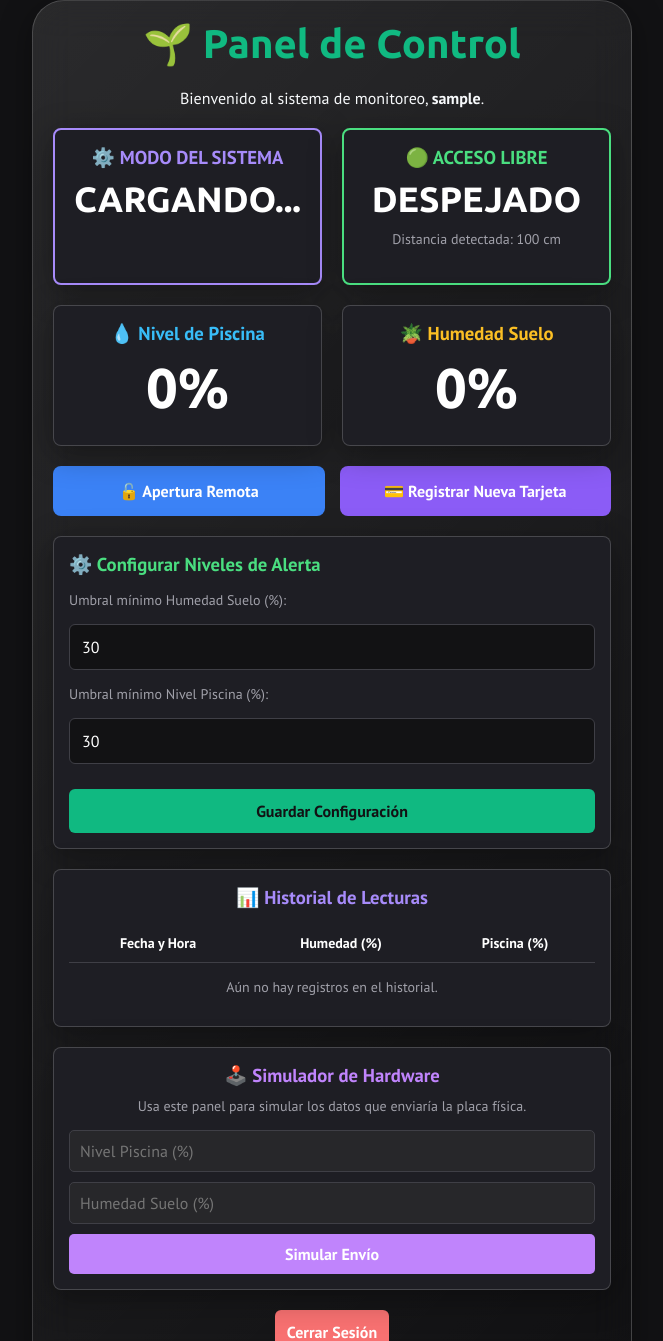
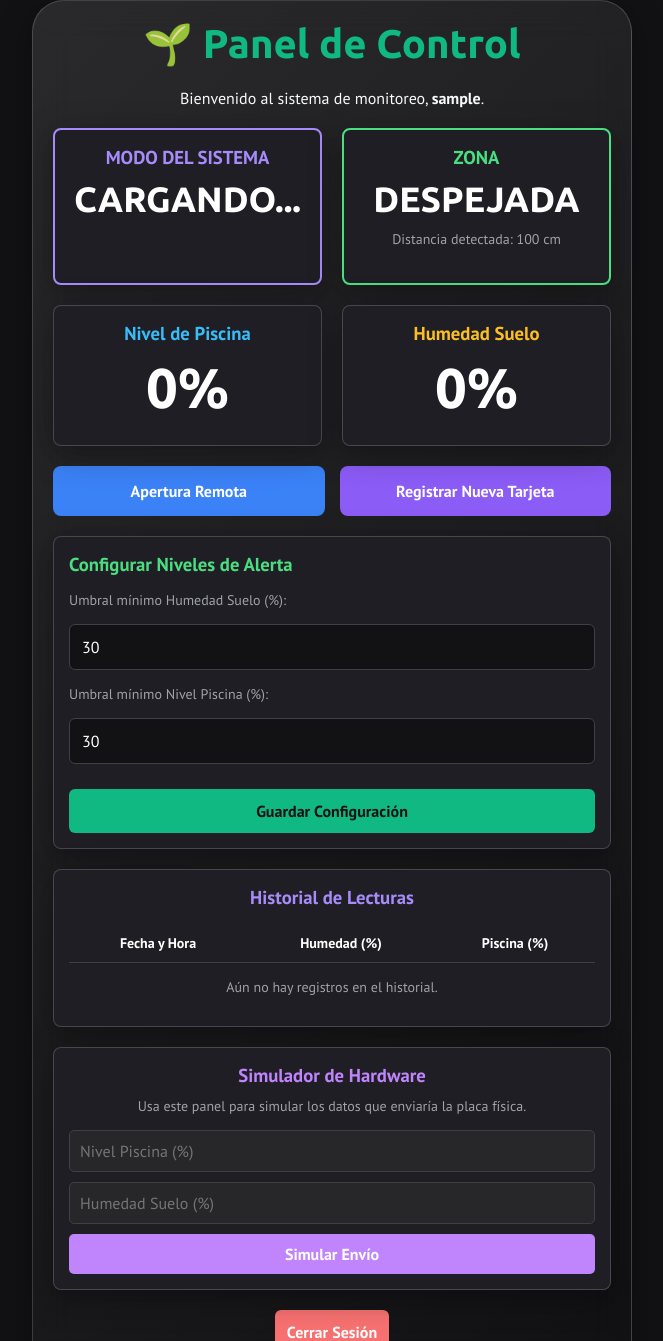
Before and after one commit to NathanaelPerez02/Finca-Inteligente-IoT, a PHP site: page /principal.php in a window 1280 px wide. Shown: the top 1341 px of the page, without its empty margins (308-971 px from the left). Run offline with PHP 8.4, Linux system fonts and the light colour scheme; the visitor is signed in with stand-in values (Sample User, id 1); data that the repository does not hold is empty.

```diff
--- a/principal.php
+++ b/principal.php
@@ -79,25 +79,25 @@ $query_historial = mysqli_query($conn, "SELECT humedad, agua, fecha FROM histori
         <div style="display: flex; gap: 20px; margin-bottom: 20px; flex-wrap: wrap;">
 
             <div id="tarjeta_modo" class="card" style="border: 2px solid #a78bfa; width: 100%;">
-                <h3 style="color: #a78bfa; margin-bottom: 5px;">⚙️ MODO DEL SISTEMA</h3>
+                <h3 style="color: #a78bfa; margin-bottom: 5px;">MODO DEL SISTEMA</h3>
                 <h1 id="estado_modo" style="font-size: 2.2rem; margin: 10px 0; color: white;">CARGANDO...</h1>
             </div>
 
             <div id="tarjeta_acceso" class="card" style="border: 2px solid #4ade80; width: 100%;">
-                <h3 id="titulo_acceso" style="color: #4ade80; margin-bottom: 5px;">🟢 ACCESO LIBRE</h3>
-                <h1 id="estado_acceso" style="font-size: 2.2rem; margin: 10px 0; color: white;">DESPEJADO</h1>
+                <h3 id="titulo_acceso" style="color: #4ade80; margin-bottom: 5px;">ZONA</h3>
+                <h1 id="estado_acceso" style="font-size: 2.2rem; margin: 10px 0; color: white;">DESPEJADA</h1>
                 <p id="distancia_real" style="color: #a1a1aa; font-size: 14px;">Distancia detectada: <?php echo $distancia_inicial; ?> cm</p>
             </div>
 
             <div class="card">
-                <h3 style="color: #38bdf8; margin-bottom: 5px;">💧 Nivel de Piscina</h3>
+                <h3 style="color: #38bdf8; margin-bottom: 5px;">Nivel de Piscina</h3>
                 <h1 id="valor_agua" style="font-size: 3.5rem; margin: 10px 0; color: white;">
                     <?php echo htmlspecialchars($datos_user['agua_actual'] ?? '0'); ?>%
                 </h1>
             </div>
 
             <div class="card">
-                <h3 style="color: #fbbf24; margin-bottom: 5px;">🪴 Humedad Suelo</h3>
+                <h3 style="color: #fbbf24; margin-bottom: 5px;">Humedad Suelo</h3>
                 <h1 id="valor_humedad" style="font-size: 3.5rem; margin: 10px 0; color: white;">
                     <?php echo htmlspecialchars($datos_user['humedad_actual'] ?? '0'); ?>%
                 </h1>
@@ -106,15 +106,15 @@ $query_historial = mysqli_query($conn, "SELECT humedad, agua, fecha FROM histori
 
         <div style="display: flex; gap: 15px; margin-bottom: 20px;">
             <button onclick="abrirModal('modalAbrir')" style="flex: 1; padding: 15px; background: #3b82f6; color: white; border: none; border-radius: 8px; font-weight: bold; cursor: pointer;">
-                🔓 Apertura Remota
+                Apertura Remota
             </button>
             <button onclick="abrirModal('modalTarjeta')" style="flex: 1; padding: 15px; background: #8b5cf6; color: white; border: none; border-radius: 8px; font-weight: bold; cursor: pointer;">
-                💳 Registrar Nueva Tarjeta
+                Registrar Nueva Tarjeta
             </button>
         </div>
 
         <div class="card" style="background: #1e1e24; margin: 20px 0; max-width: 100%; text-align: left;">
-            <h3 style="color: #4ade80; margin-bottom: 15px;">⚙️ Configurar Niveles de Alerta</h3>
+            <h3 style="color: #4ade80; margin-bottom: 15px;">Configurar Niveles de Alerta</h3>
             <?php if(!empty($mensaje_exito)) { echo "<p class='exito' style='color: white; background-color: #059669; padding: 10px; border-radius: 5px; font-weight: bold;'>$mensaje_exito</p>"; } ?>
 
             <form method="POST" action="principal.php">
@@ -129,7 +129,7 @@ $query_historial = mysqli_query($conn, "SELECT humedad, agua, fecha FROM histori
         </div>
 
         <div class="card" style="background: #1e1e24; margin-bottom: 20px; overflow-x: auto;">
-            <h3 style="color: #a78bfa; margin-bottom: 15px;">📊 Historial de Lecturas</h3>
+            <h3 style="color: #a78bfa; margin-bottom: 15px;">Historial de Lecturas</h3>
             <table style="width: 100%; border-collapse: collapse; text-align: center; color: white; font-size: 14px;">
                 <thead>
                     <tr style="border-bottom: 1px solid #3f3f46;">
@@ -157,7 +157,7 @@ $query_historial = mysqli_query($conn, "SELECT humedad, agua, fecha FROM histori
         </div>
 
         <div class="card" style="background: #1e1e24; margin-bottom: 20px;">
-            <h3 style="color: #c084fc; margin-bottom: 10px;">🕹️ Simulador de Hardware</h3>
+            <h3 style="color: #c084fc; margin-bottom: 10px;">Simulador de Hardware</h3>
             <p style="color: #a1a1aa; font-size: 14px; margin-bottom: 15px;">Usa este panel para simular los datos que enviaría la placa física.</p>
 
             <form action="api_sensores.php" target="_blank" method="GET" style="display: flex; gap: 10px; flex-wrap: wrap;">
@@ -233,9 +233,9 @@ $query_historial = mysqli_query($conn, "SELECT humedad, agua, fecha FROM histori
                         textoDistancia.innerText = "Distancia detectada: " + distancia + " cm";
 
                         if (distancia <= 30) { // Menor a 30cm está ocupado/pasando
-                            tituloAcceso.innerText = "ZONA OCUPADA";
+                            tituloAcceso.innerText = "ZONA";
                             tituloAcceso.style.color = "#f87171";
-                            textoEstado.innerText = "OBSTRUCCIÓN";
+                            textoEstado.innerText = "OCUPADA";
                             textoEstado.style.color = "#ffffff";
                             tarjetaAcceso.style.borderColor = "#f87171";
                             tarjetaAcceso.classList.add("card-ocupada-anim");
```
Also changed, not shown: get_datos.php (+14 -19 lines).
